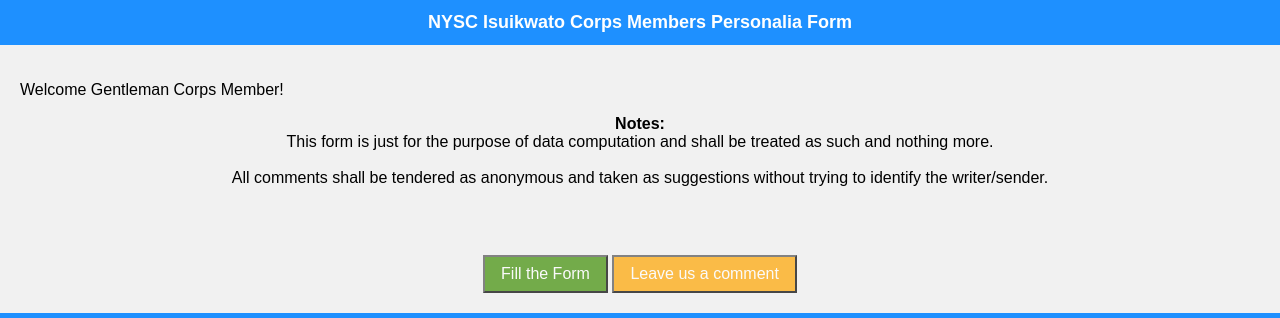
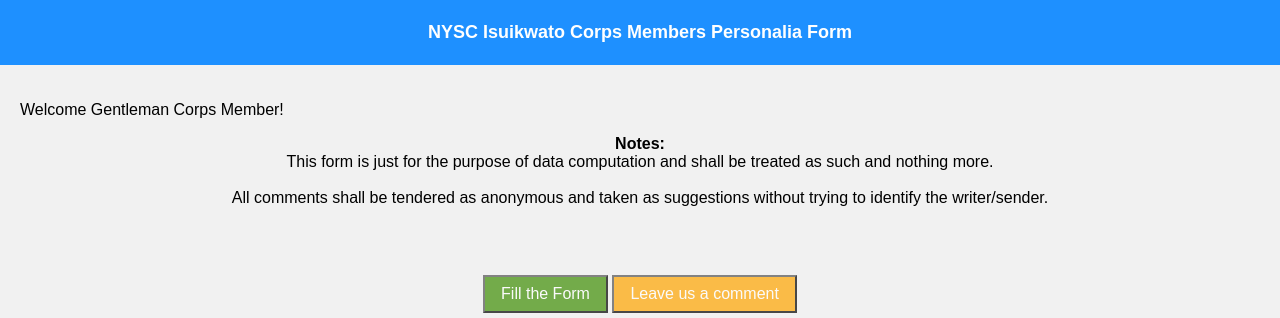
Before and after one commit to joemike0996/IsuCorpersForm, a plain HTML site: page index.html in a window 1280 px wide. Shown: the top 318 px of the page. Drawn offline with Linux system fonts and the light colour scheme.

Commit message:
Add files via upload

```diff
--- a/script.js
+++ b/script.js
@@ -1,15 +1,32 @@
+window.addEventListener("load", resizer)
+window.addEventListener("resize", resizer)
+
+function resizer() {
+  let headerHt = document.querySelector('header').getBoundingClientRect().height;
+  let footerHt = document.querySelector('footer').getBoundingClientRect().height;
+  screenHt = window.innerHeight;
+  let mainHt = screenHt - headerHt - footerHt;
+  docHt = document.body.offsetHeight;
+
+  if (docHt <= screenHt) {
+    document.querySelector('main').style.height = mainHt;
+  } else {
+    document.querySelector('main').style.height = 'auto';
+  }
+}
+
 let formModalBox = document.getElementById('formModalBox');
 let commentModalBox = document.getElementById('commentModalBox');
 let closeBtns = document.getElementsByClassName('closeBtn');
 function goToForm() {
-formModalBox.style.display = 'block';
+  formModalBox.style.display = 'block';
 }
 function goToComment() {
-commentModalBox.style.display = 'block';
+  commentModalBox.style.display = 'block';
 }
 for (let i = 0; i < closeBtns.length; i++) {
-    closeBtns[i].onclick = function goToHome() {
+  closeBtns[i].onclick = function goToHome() {
     formModalBox.style.display = 'none';
     commentModalBox.style.display = 'none';
-    }
+  }
 }
--- a/styles.css
+++ b/styles.css
@@ -7,20 +7,12 @@
 margin: 0;
 padding: 0;
 font-family: Arial, Helvetica, sans-serif;
-height: 100%;
-display: -webkit-box;
-display: -ms-flexbox;
-display: flex;
--webkit-box-orient: vertical;
--webkit-box-direction: normal;
-    -ms-flex-direction: column;
-        flex-direction: column;
 }
 header, footer{
 background-color: dodgerblue;
 color: #fff;
 text-align: center;
-max-height: 80px;
+padding: 10px 0;
 }
 header h1:first-child{
 font-size: 18px;
@@ -29,10 +21,6 @@
 main{
 background-color: #f1f1f1;
 padding: 20px;
-margin-bottom: auto;
--webkit-box-flex: 1;
-    -ms-flex: 1;
-        flex: 1;
 }
 #companyNameHome{
 font-size: 12px;
```
